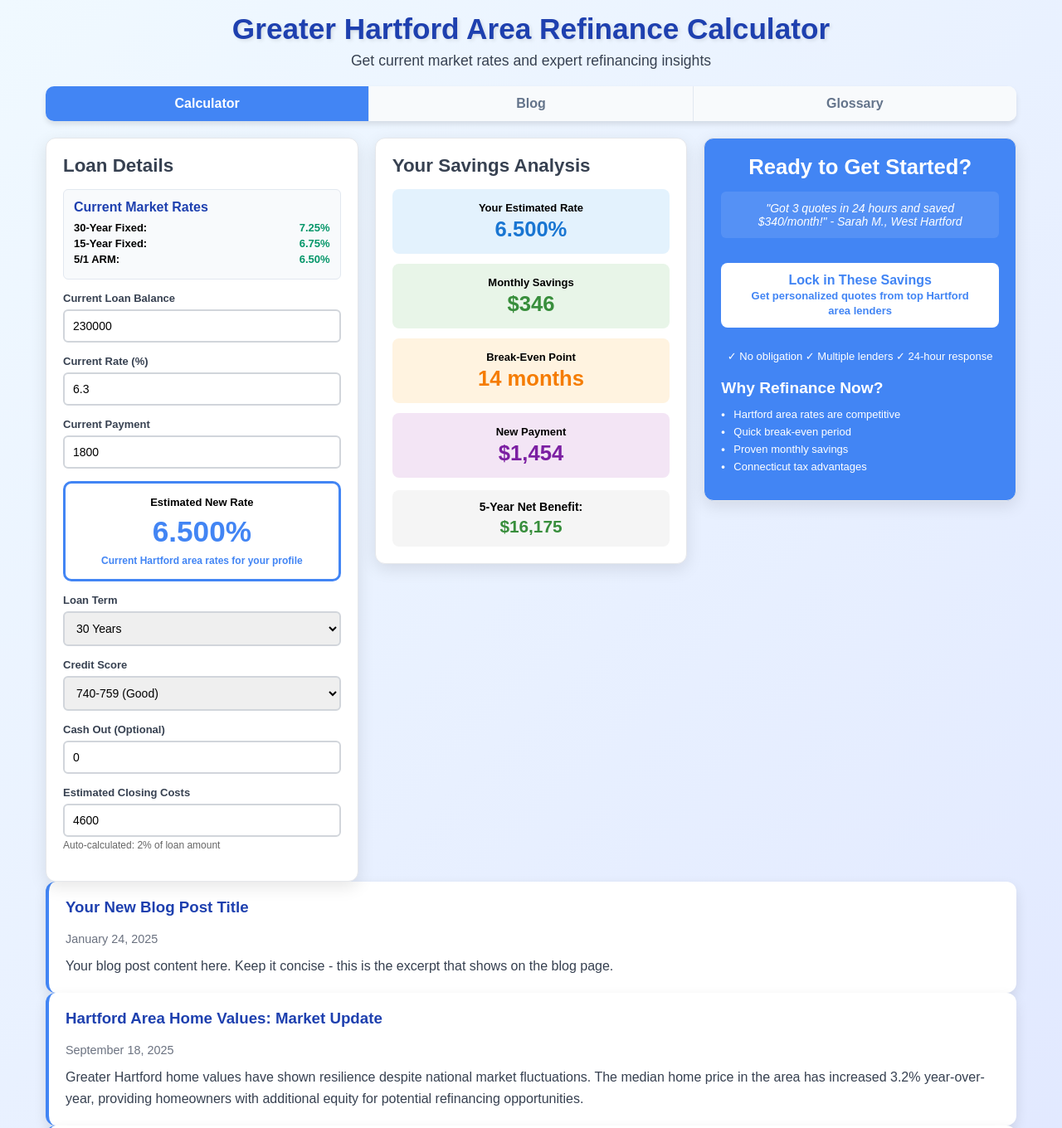
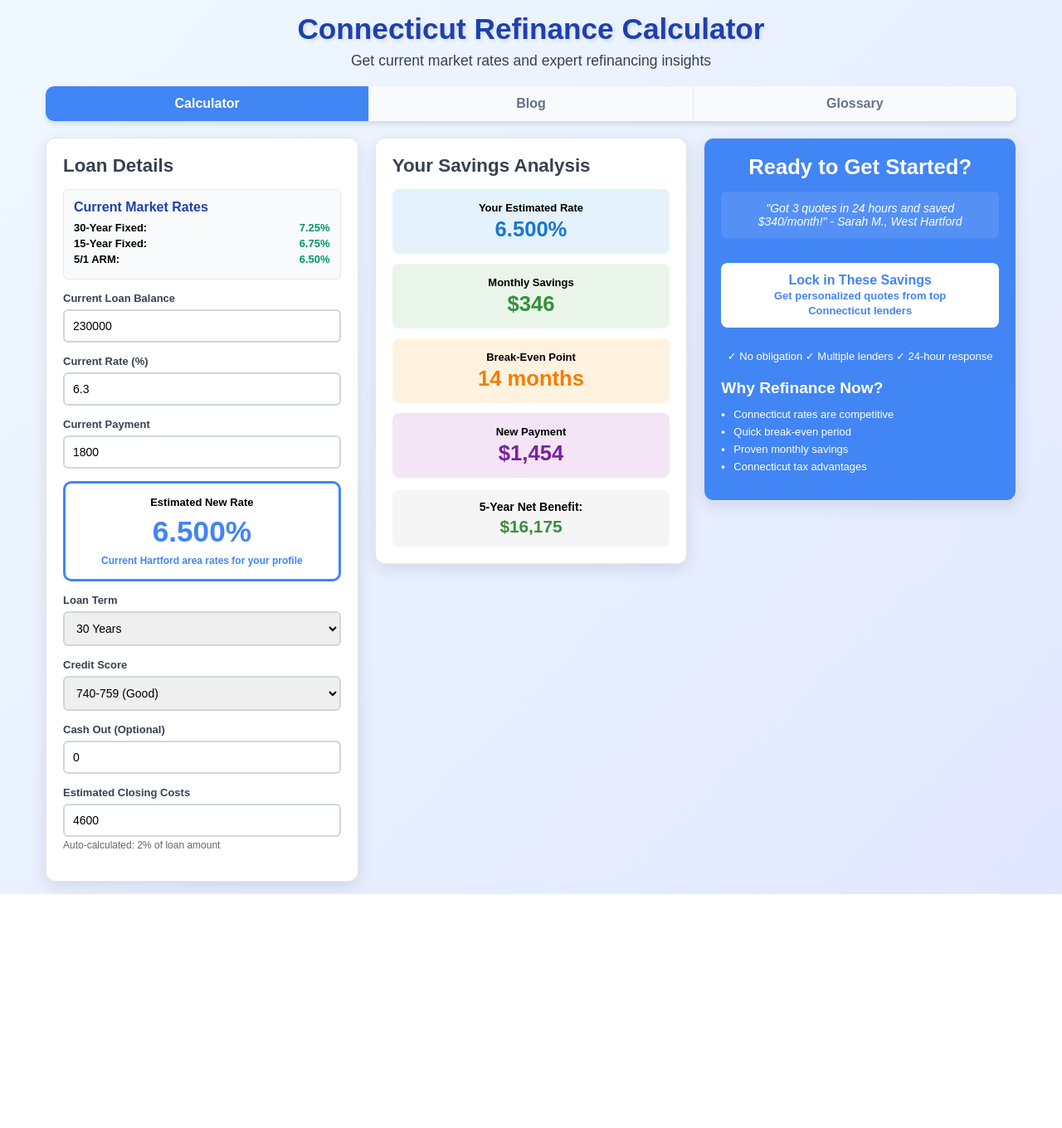
Before and after one commit to p8bennett/refinance-calculator, a plain HTML site: page index.html in a window 1280 px wide. Shown: the top 1360 px of the page at 83% size. After the commit the page ends 1078 px from the top, so only its background shows below. Drawn offline with Linux system fonts and the light colour scheme; no server answers.

Commit message:
Update index.html

```diff
--- a/index.html
+++ b/index.html
@@ -343,7 +343,7 @@
 <body>
     <div class="container">
         <div class="header">
-            <h1>Greater Hartford Area Refinance Calculator</h1>
+            <h1>Connecticut Refinance Calculator</h1>
             <div class="subtitle">Get current market rates and expert refinancing insights</div>
         </div>
 
@@ -471,7 +471,7 @@
 
                     <button class="cta-button" onclick="openModal()">
                         Lock in These Savings<br>
-                        <span style="font-size: 13px;">Get personalized quotes from top Hartford area lenders</span>
+                        <span style="font-size: 13px;">Get personalized quotes from top Connecticut lenders</span>
                     </button>
 
                     <div class="benefits-list">
@@ -481,7 +481,7 @@
                     <div class="why-refinance">
                         <h3 style="color: white; font-size: 1.2rem; margin-bottom: 10px;">Why Refinance Now?</h3>
                         <ul>
-                            <li>Hartford area rates are competitive</li>
+                            <li>Connecticut rates are competitive</li>
                             <li>Quick break-even period</li>
                             <li>Proven monthly savings</li>
                             <li>Connecticut tax advantages</li>
@@ -492,19 +492,21 @@
         </div>
 
         <!-- Blog Tab -->
-       <div class="blog-post">
-    <h3>Your New Blog Post Title</h3>
-    <div style="color: #6b7280; font-size: 0.9em; margin-bottom: 12px;">January 24, 2025</div>
-    <div style="color: #374151; line-height: 1.6;">
-        Your blog post content here. Keep it concise - this is the excerpt that shows on the blog page.
-    </div>
-</div>
+        <div id="blog" class="tab-content">
+            <div class="blog-posts">
+                <div class="blog-post">
+                    <h3>Fed Rate Cuts Expected to Continue Through 2024</h3>
+                    <div style="color: #6b7280; font-size: 0.9em; margin-bottom: 12px;">September 21, 2025</div>
+                    <div style="color: #374151; line-height: 1.6;">
+                        The Federal Reserve's recent rate adjustments continue to impact mortgage rates across Connecticut. Current trends suggest homeowners may see additional refinancing opportunities as rates stabilize in the mid-6% range for 30-year fixed mortgages.
+                    </div>
+                </div>
 
                 <div class="blog-post">
-                    <h3>Hartford Area Home Values: Market Update</h3>
+                    <h3>Connecticut Home Values: Statewide Market Update</h3>
                     <div style="color: #6b7280; font-size: 0.9em; margin-bottom: 12px;">September 18, 2025</div>
                     <div style="color: #374151; line-height: 1.6;">
-                        Greater Hartford home values have shown resilience despite national market fluctuations. The median home price in the area has increased 3.2% year-over-year, providing homeowners with additional equity for potential refinancing opportunities.
+                        Connecticut home values have shown resilience despite national market fluctuations. The median home price statewide has increased 3.2% year-over-year, providing homeowners with additional equity for potential refinancing opportunities across all counties.
                     </div>
                 </div>
 
```
